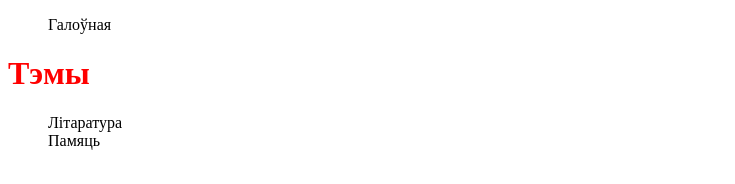
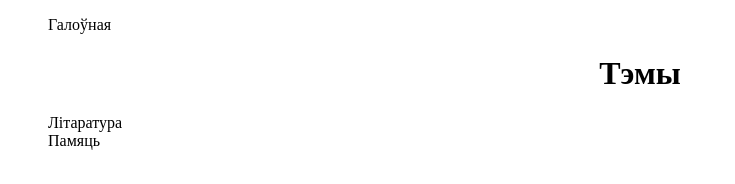
Before and after one commit to metaBLR/metaBLR.github.io, a plain HTML site: page index.html in a window 1280 px wide. Shown: the whole page, without its empty margins (0-735 px from the left). Drawn offline with Linux system fonts and the light colour scheme.

Commit message:
Update style.css

```diff
--- a/css/style.css
+++ b/css/style.css
@@ -6,4 +6,6 @@ div.themes ul {
   list-style: none;
 }
 
-h1 {color: red;}
+h1 {
+  text-align: center;
+}
```
